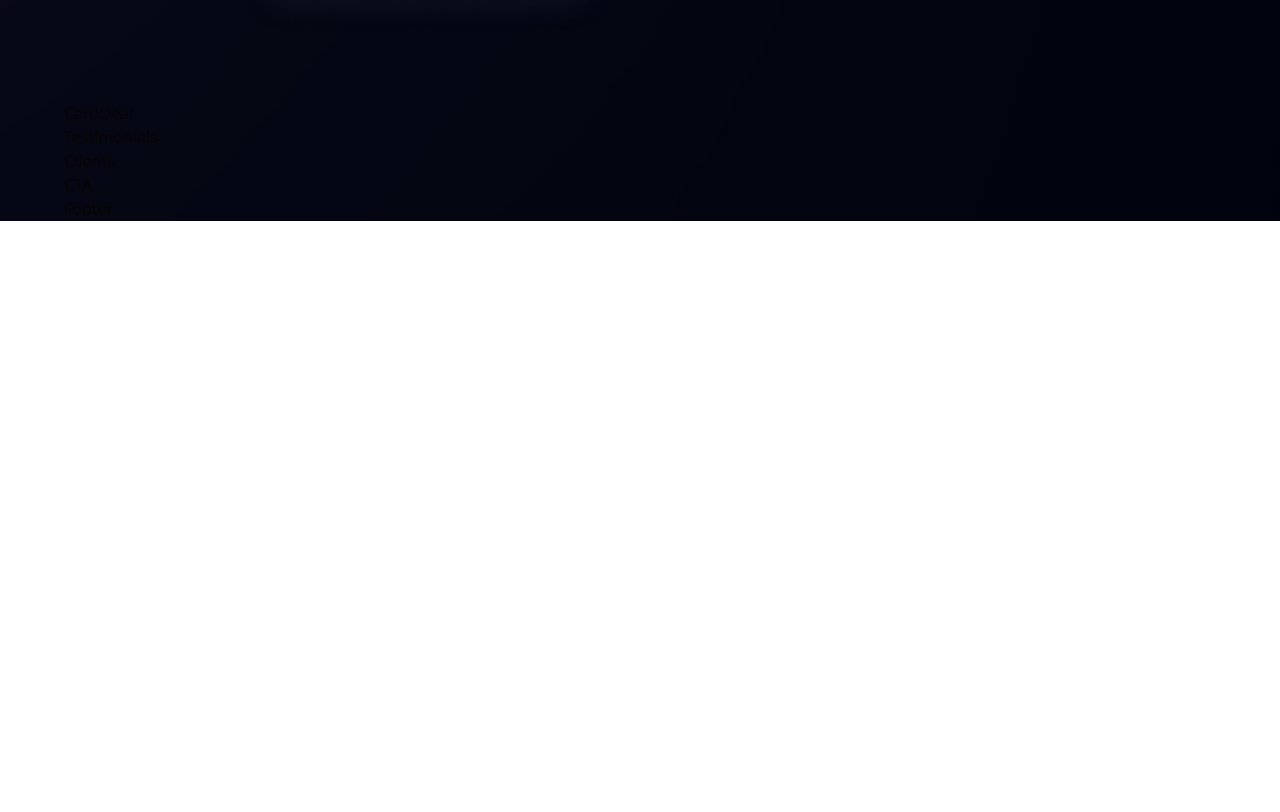
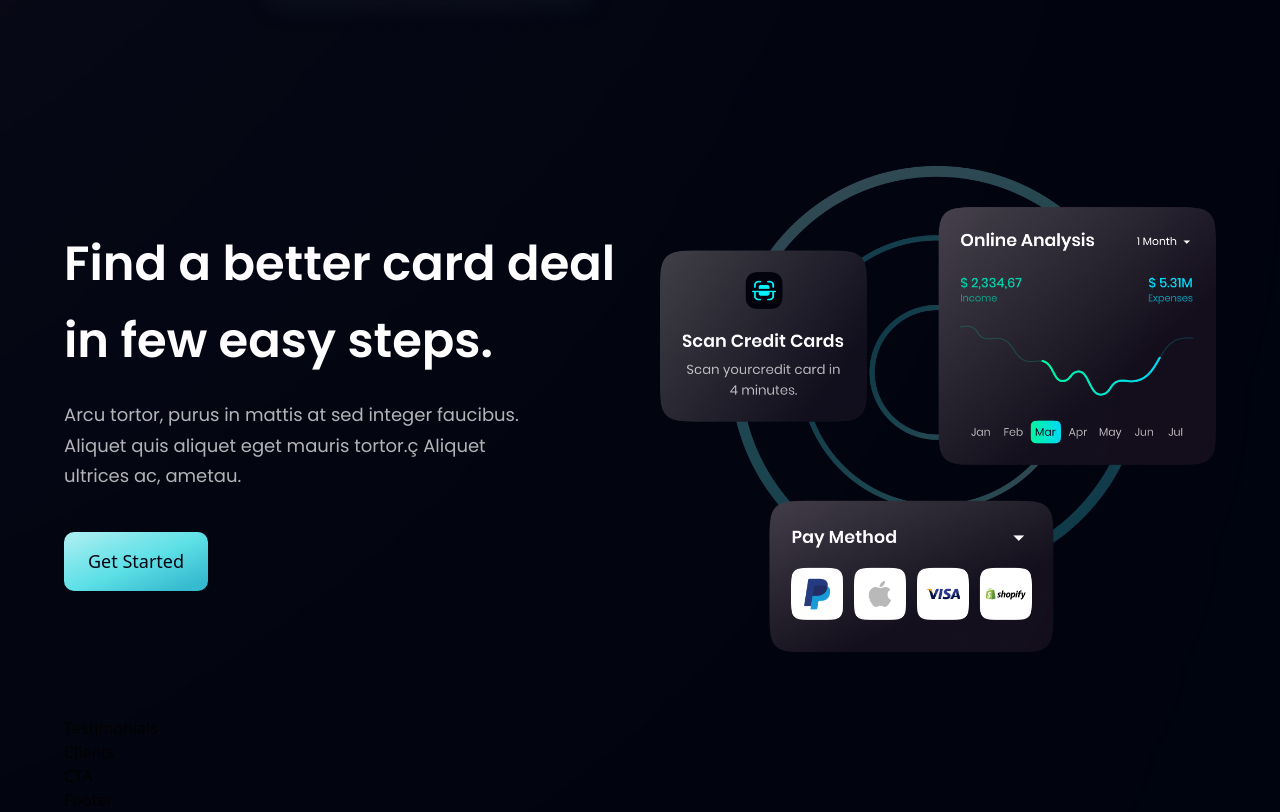
Before and after one commit to ialexss/HooBank-Modern-UI, a React (Vite) app: page / in a window 1280 px wide. Shown: the part 2088-2900 px from the top of the page. Before the commit the page ends 2309 px from the top, so only its background shows below. Built offline with nearby package versions, Linux system fonts and the light colour scheme.

Commit message:
cardDeal section done

```diff
--- a/src/components/Button.jsx
+++ b/src/components/Button.jsx
@@ -2,7 +2,7 @@
 
 const Button = ({styles}) => {
   return (
-    <button type='button' className={`py-4 px-6 bg-blue-gradient font-medium text-[18px] text-primary outline-none ${styles}`}>
+    <button type='button' className={`py-4 px-6 bg-blue-gradient font-medium text-[18px] text-primary outline-none rounded-[10px] ${styles}`}>
       Get Started
     </button>
   )
--- a/src/components/CardDeal.jsx
+++ b/src/components/CardDeal.jsx
@@ -1,9 +1,24 @@
-import React from 'react'
+import {card} from '../assets'
+import styles, {layout} from '../styles'
+import Button from './Button'
 
-const CardDeal = () => {
-  return (
-    <div>CardDeal</div>
+const CardDeal = () => (
+    <section className={layout.section}>
+      <div className={layout.sectionInfo}>
+        <h2 className={styles.heading2}>Find a better card deal <br className="sm:block hidden"/>
+         in few easy steps.</h2>
+        <p className={`${styles.paragraph} max-w-[470px] mt-5`}>
+        Arcu tortor, purus in mattis at sed integer faucibus.
+        Aliquet quis aliquet eget mauris tortor.ç Aliquet ultrices ac, ametau.
+        </p>
+        <Button styles="mt-10"/>
+      </div>
+
+      <div className={layout.sectionImg}>
+        <img src={card} alt='card' className='w-[100%] h-[100%]' />
+      </div>
+    </section>
   )
-}
+
 
 export default CardDeal
```
